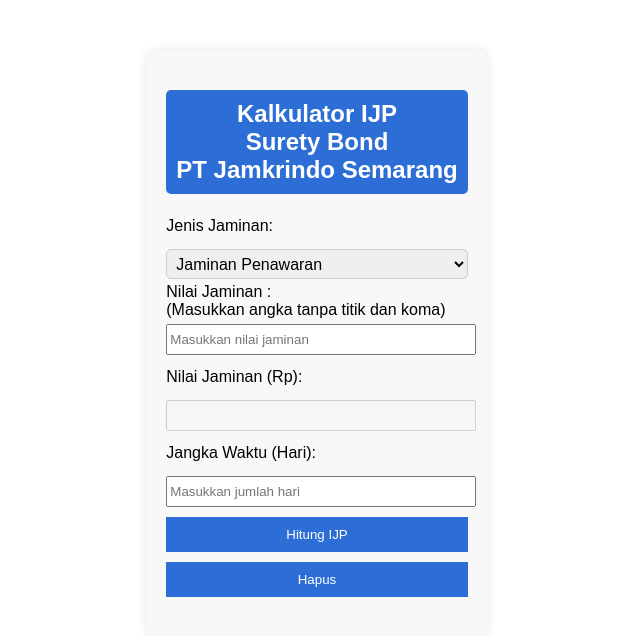
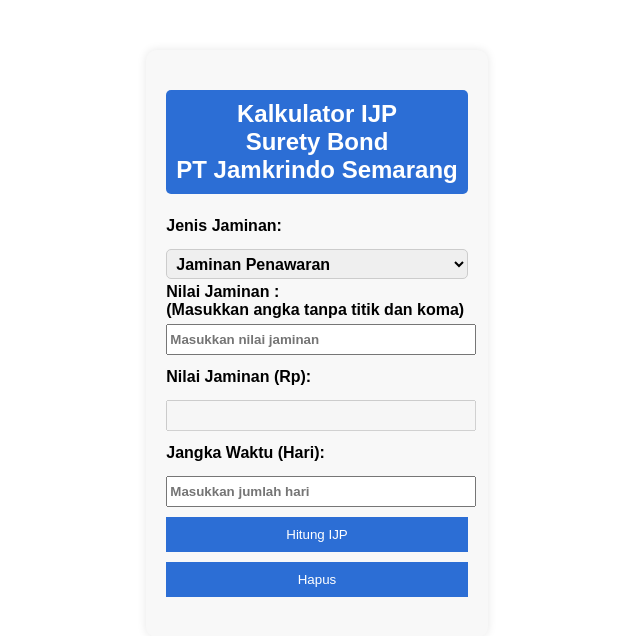
Before and after one commit to Jamtizen/Kalkulator-IJP-SB, a plain HTML site: page index.html in a window 1280 px wide. Shown: the whole page, without its empty margins (323-963 px from the left). Drawn offline with Linux system fonts and the light colour scheme.

Commit message:
index.html

```diff
--- a/index.html
+++ b/index.html
@@ -8,7 +8,7 @@
         body { font-family: Arial, sans-serif; display: flex; justify-content: center; margin-top: 50px; }
         .container { background: #f8f8f8; padding: 20px; border-radius: 10px; box-shadow: 0px 0px 10px rgba(0,0,0,0.1); }
         h2 { background: #2c6ed5; color: white; padding: 10px; text-align: center; border-radius: 5px; }
-        label, select, input { display: flex; align-items: center ; width: 100%; height: 25px ; margin-top: 10px; }
+        label, select, input { display: flex; align-items: center ; width: 100%; height: 25px ; font-weight: bold; margin-top: 10px; }
 
 	select {
             height: 30px; /* Ganti dengan tinggi yang diinginkan, misalnya 25px */
```
